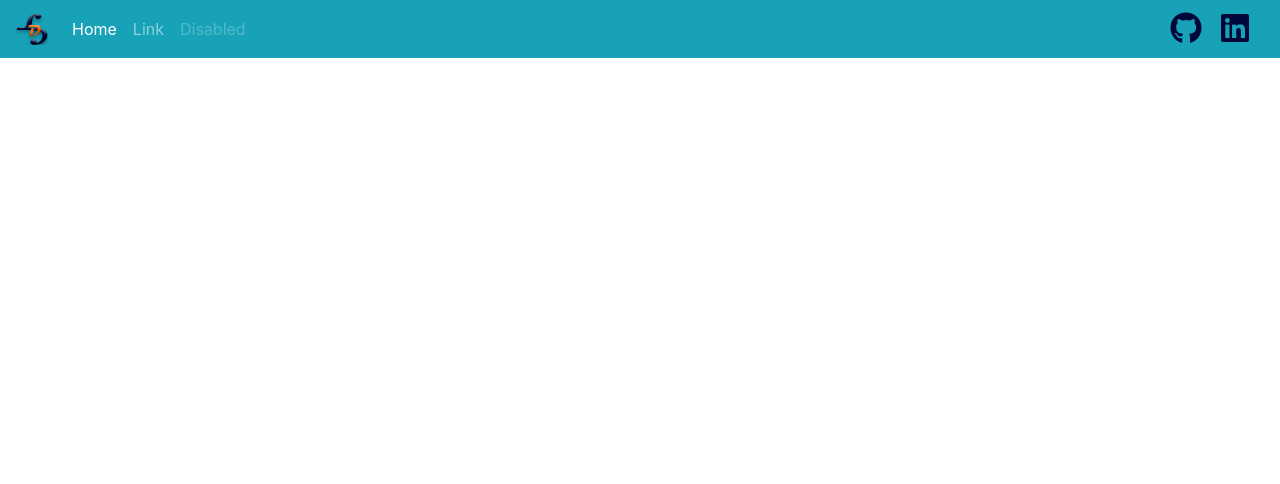
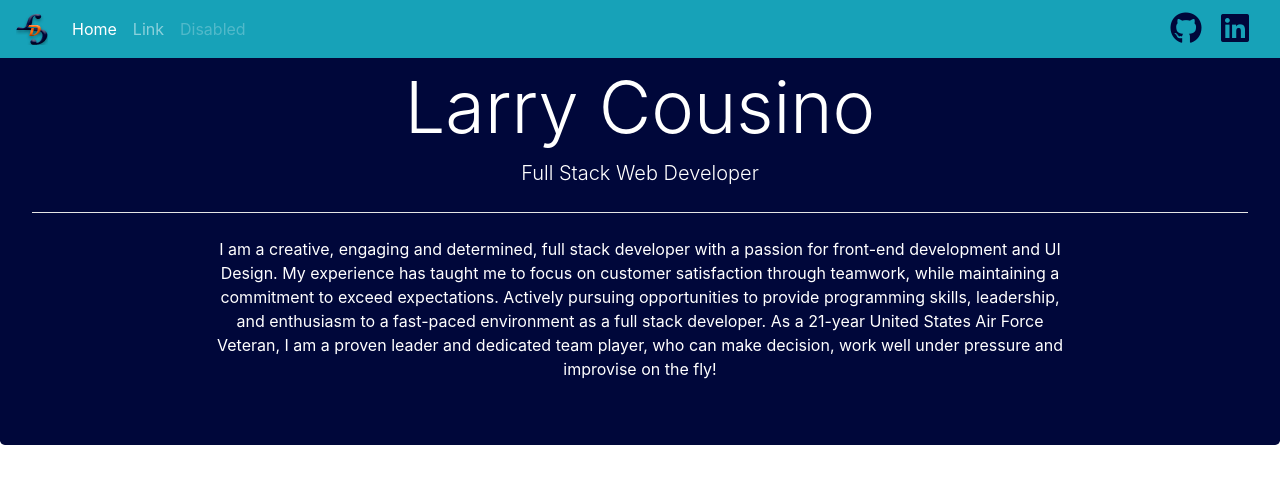
Before and after one commit to lcousino/larrycousino, a PHP site: page / in a window 1280 px wide. Shown: the top 484 px of the page. Run offline with PHP 8.4, Linux system fonts and the light colour scheme; some libraries are stand-ins or nearby versions.

Commit message:
added jumbotron

```diff
--- a/Index.html
+++ b/Index.html
@@ -50,8 +50,11 @@
 
     <!-- Begin page content -->
     <main role="main" class="flex-shrink-0">
-        <div class="container">
-
+        <div class="jumbotron text-center  text-white">
+            <h1 class="display-3">Larry Cousino</h1>
+            <p class="lead">Full Stack Web Developer</p>
+            <hr class="my-4 jt-hr">
+            <p class="jt-p">I am a creative, engaging and determined, full stack developer with a passion for front-end development and UI Design. My experience has taught me to focus on customer satisfaction through teamwork, while maintaining a commitment to exceed expectations. Actively pursuing opportunities to provide programming skills, leadership, and enthusiasm to a fast-paced environment as a full stack developer. As a 21-year United States Air Force Veteran, I am a proven leader and dedicated team player, who can make decision, work well under pressure and improvise on the fly! </p>
         </div>
     </main>
 
--- a/css/styles.css
+++ b/css/styles.css
@@ -8,3 +8,17 @@
 .fa-linkedin:hover {
     color: #ff6504;
 }
+
+.jt-hr{
+    background-color: #fff;
+    color: #fff;
+}
+
+.jumbotron {
+    background-color: #00073a;
+}
+
+.jt-p {
+    width: 70%;
+    margin: auto;
+}
```
